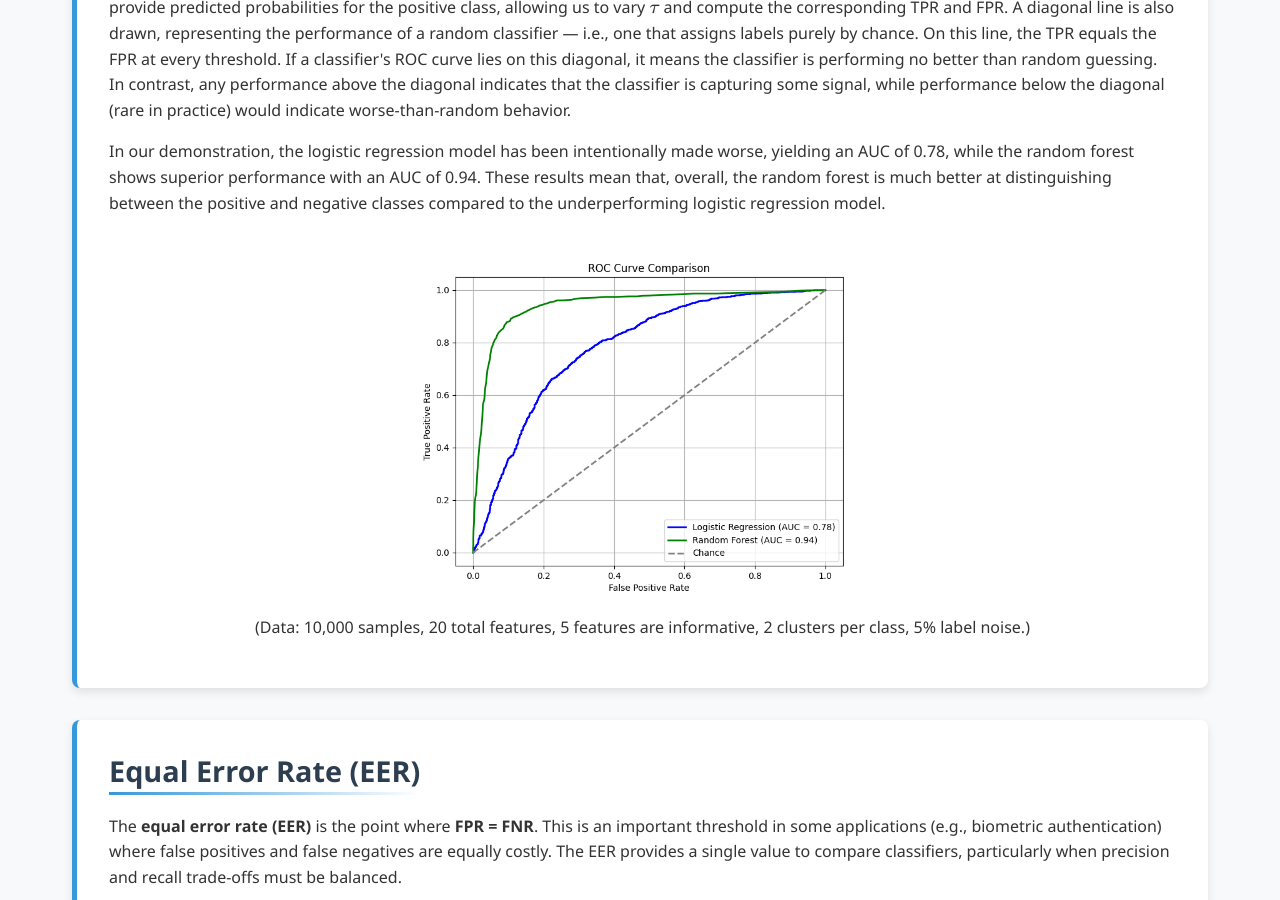
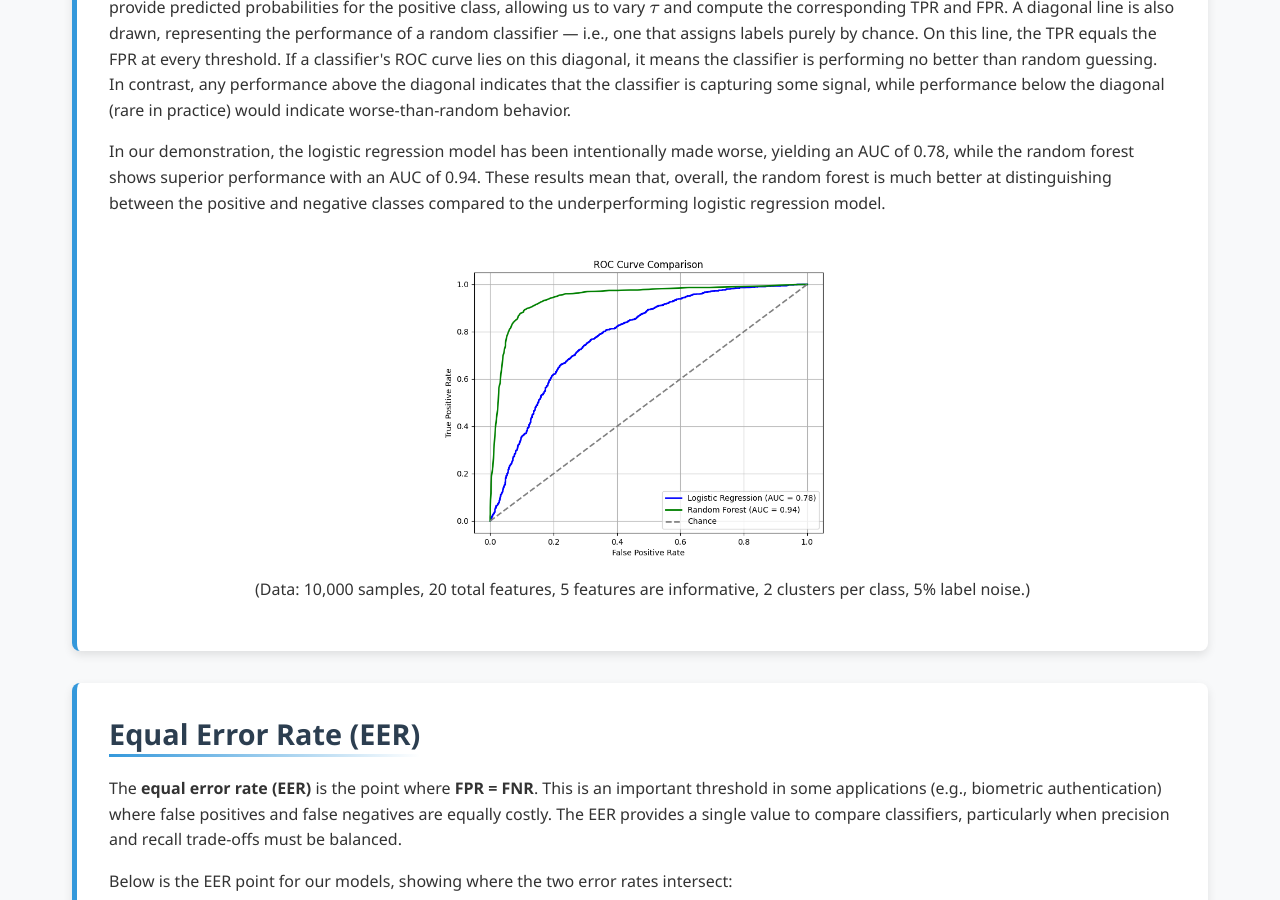
Before and after one commit to Yusukey01/yusukey01.github.io, a Jekyll site: the page built from Mathematics/Probability/decision_theory.html, in a window 1280 px wide and 900 px high, scrolled down 5517 px. Built offline with Jekyll 4.4.1, drawn with Linux system fonts in a browser that asks for light colours.

Commit message:
organizing text

```diff
--- a/Mathematics/Probability/decision_theory.html
+++ b/Mathematics/Probability/decision_theory.html
@@ -265,7 +265,7 @@ description: Learn about Bayesian decision theory in classification, and confusi
                 between the positive and negative classes compared to the underperforming logistic regression model.</p>
 
                 <div style="text-align: center;">
-                    <img src="Images/ruc_curve.png" alt="RUC curve" style="width:500px;">
+                    <img src="Images/ruc_curve.png" alt="RUC curve" style="width:450px;">
                     <p>(Data: 10,000 samples, 20 total features, 5 features are informative, 2 clusters per class, 5% label noise.)</p>
                 </div>
             </section>
@@ -280,7 +280,7 @@ description: Learn about Bayesian decision theory in classification, and confusi
 
                 <p>Below is the EER point for our models, showing where the two error rates intersect:</p>
                 <div style="text-align: center;">
-                    <img src="Images/eer.png" alt="EER" style="width:500px;">
+                    <img src="Images/eer.png" alt="EER" style="width:450px;">
                 </div>
 
                 <p>Note: the minimum EER is 0 corresponding to the top left corner. In many real-world applications, we might tune the threshold
@@ -343,7 +343,7 @@ description: Learn about Bayesian decision theory in classification, and confusi
                 By plotting the precision vs recall for various the threshold \(\tau\), we obtain the PR curve.</p>
 
                 <div style="text-align: center;">
-                    <img src="Images/pr_curve.png" alt="PR curve" style="width:500px;">
+                    <img src="Images/pr_curve.png" alt="PR curve" style="width:450px;">
                 </div>
 
                 <p>This curve visually represents the trade-off between precision and recall. It is particularly valuable in situations where one
@@ -387,11 +387,10 @@ description: Learn about Bayesian decision theory in classification, and confusi
                 which depends "both" on positive and negative samples.</p>
 
                 <p>To demonstrate this, we create a dataset where 90% of the samples belong to the negative class and only 10% belong to the positive class.
-                Then, we train both the logistic regression model and the random forest model again:
-
-                <div style="display: flex; justify-content: center; align-items: center;">
-                    <img src="Images/ruc_imbalanced.png" alt="RUC Imbalanced" style="width:500px; margin-right:5px;">
-                    <img src="Images/pr_imbalanced.png" alt="PR Imbalanced" style="width:500px;">
+                Then, we train both the logistic regression model and the random forest model again:</p>
+                <div style="text-align: center;">
+                    <img src="Images/ruc_imbalanced.png" alt="RUC Imbalanced" style="width:450px;">
+                    <img src="Images/pr_imbalanced.png" alt="PR Imbalanced" style="width:450px;">
                 </div>
             <p>ROC curves remain relatively smooth, and AUC does not drop drastically, even though the dataset is highly imbalanced.
             PR curves, however, show a much distinct difference, with lower AP scores, highlighting how class imbalance makes it harder to
```
